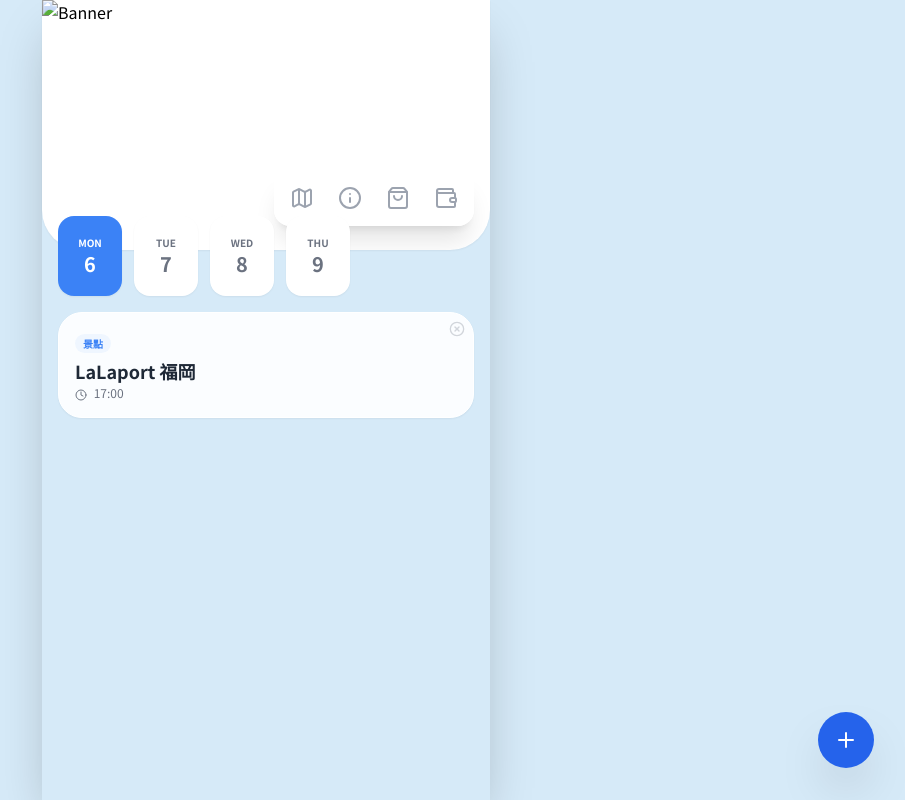
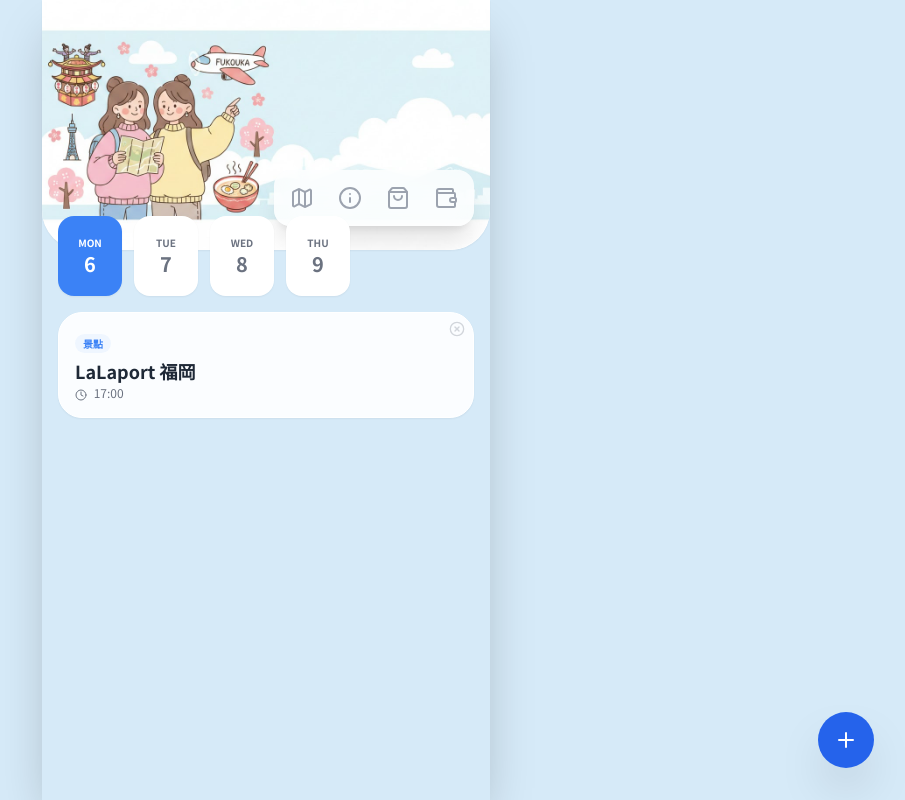
Before and after one commit to lisa90227/Fukuoka-, a plain HTML site: page index.html in a window 1280 px wide. Shown: the whole page, without its empty margins (374-1279 px from the left). Drawn offline with nearby package versions, Linux system fonts and the light colour scheme.

Commit message:
Update index.html

```diff
--- a/index.html
+++ b/index.html
@@ -22,7 +22,7 @@
     <div id="app" v-cloak class="max-w-md mx-auto min-h-screen pb-24 shadow-2xl bg-[#D6EAF8] relative">
 
         <header class="curved-header shadow-sm">
-            <img src="IMG_0144.jpeg" alt="Banner" class="banner-img">
+            <img src="IMG_0144.JPG" alt="Banner" class="banner-img">
 
             <div class="absolute bottom-6 right-4 flex space-x-2 bg-white/80 backdrop-blur-md p-2 rounded-2xl shadow-xl">
                 <button @click="activeTab = 'itinerary'" :class="{'text-blue-500': activeTab === 'itinerary'}" class="p-2 text-gray-400"><i data-lucide="map"></i></button>
```
